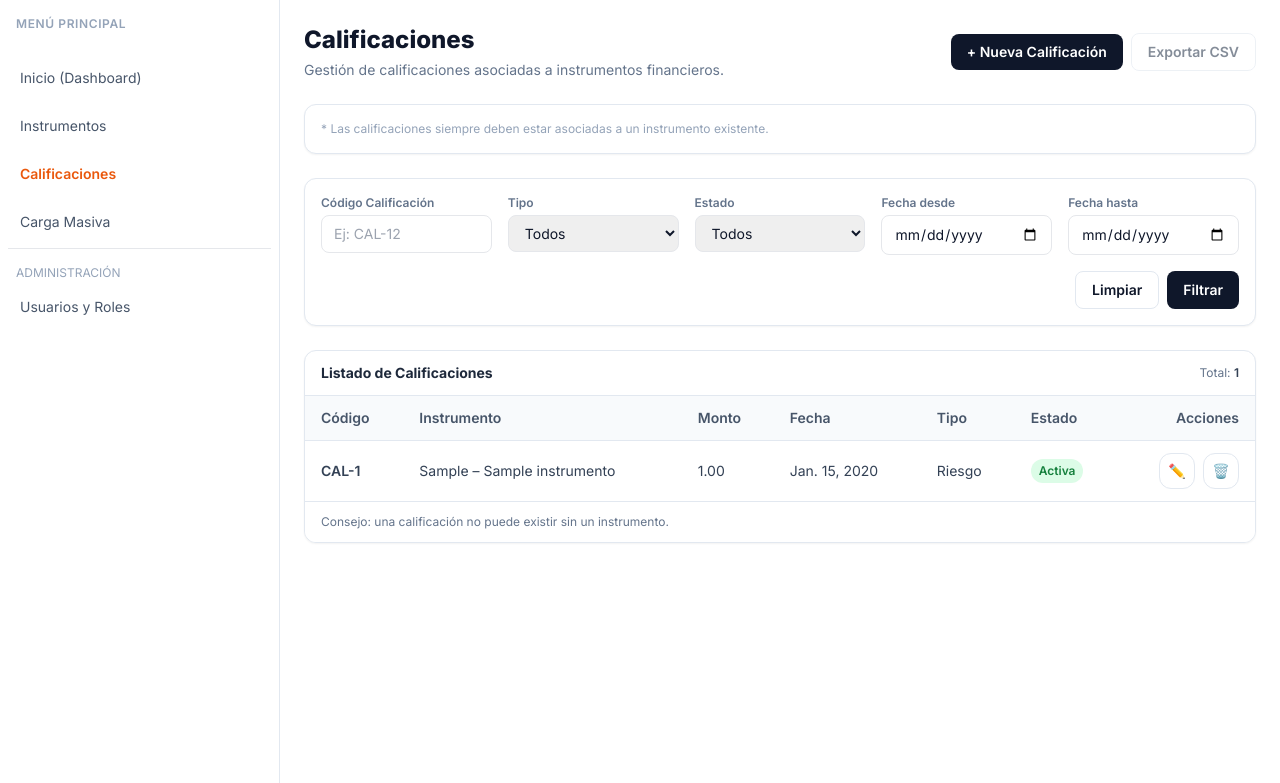
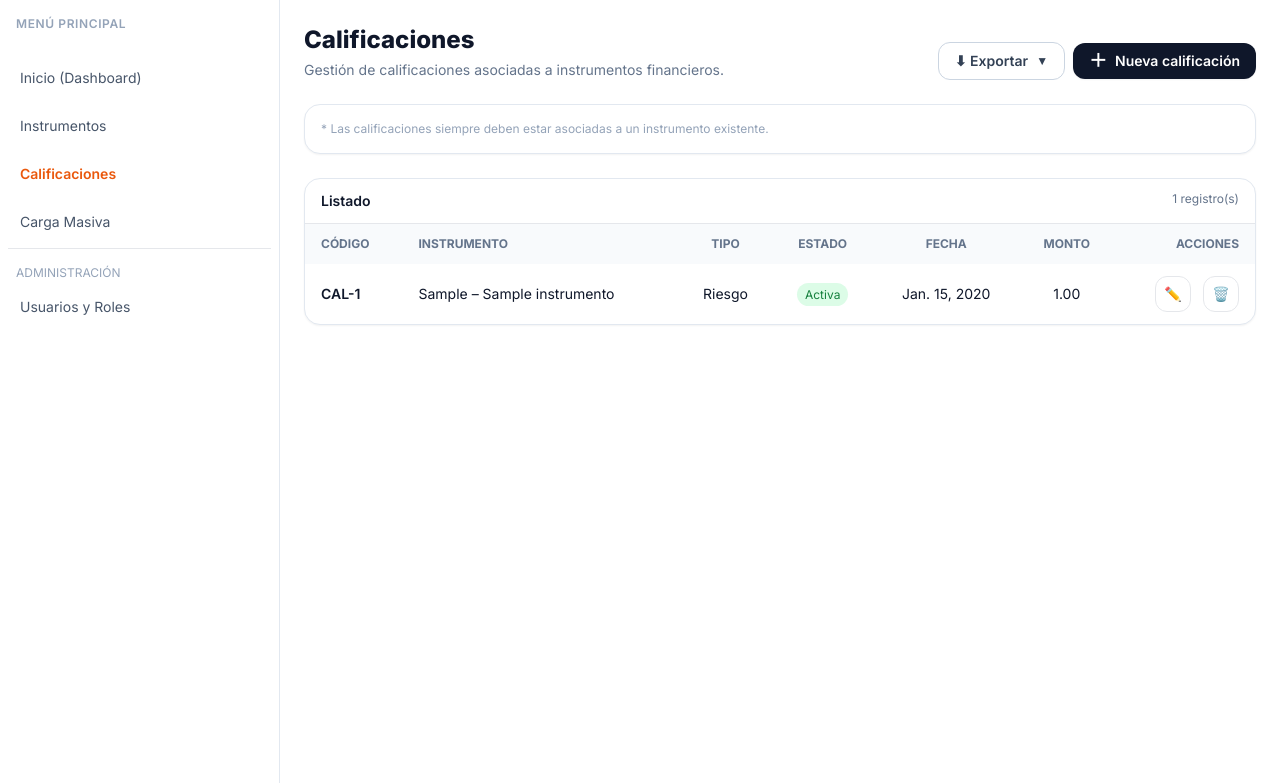
Before and after one commit to Fran-Akron/nuam-project, a Django app: page /calificaciones/ in a window 1280 px wide. Shown: the part 64-847 px from the top of the page. Run offline with Django 5.2, Linux system fonts and the light colour scheme; a user stored in the database is signed in; tables that the repository leaves empty hold one stand-in row (values such as "Sample post"); some libraries are stand-ins or nearby versions.

Commit message:
Dashboard basico con exportar sin logica

```diff
--- a/nuapp/templates/nuapp/calificaciones.html
+++ b/nuapp/templates/nuapp/calificaciones.html
@@ -1,216 +1,161 @@
 {% extends "nuapp/base.html" %}
 {% block content %}
 
-<!-- Encabezado -->
-<div class="flex flex-col sm:flex-row sm:items-center sm:justify-between gap-4 mb-6">
+<div class="max-w-6xl mx-auto">
+
+  <!-- HEADER -->
+  <div class="flex flex-col gap-3 sm:flex-row sm:items-end sm:justify-between">
     <div>
-    <h1 class="text-2xl font-extrabold text-slate-900">Calificaciones</h1>
+      <h1 class="text-2xl font-extrabold text-slate-900">
+        Calificaciones
+      </h1>
       <p class="text-sm text-slate-500 mt-1">
         Gestión de calificaciones asociadas a instrumentos financieros.
       </p>
     </div>
 
-  <!-- Acciones -->
-  <div class="flex items-center gap-2">
-    <a
-      href="{% url 'calificacion_nueva' %}"
-      class="px-4 py-2 rounded-lg bg-slate-900 text-white text-sm font-semibold hover:bg-slate-800 transition">
-      + Nueva Calificación
-    </a>
+    <!-- ACCIONES SUPERIORES -->
+    <div class="flex items-center gap-2 relative">
 
+      <!-- EXPORTAR (SOLO UI, SIN LÓGICA) -->
+      <div class="relative group">
         <button
           type="button"
-      class="px-4 py-2 rounded-lg border border-slate-200 text-slate-700 text-sm font-semibold opacity-60 cursor-not-allowed"
-      disabled>
-      Exportar CSV
+          class="inline-flex items-center gap-2 rounded-xl px-4 py-2 text-sm font-semibold
+                 border border-slate-300 bg-white text-slate-700 hover:bg-slate-50 transition">
+          ⬇ Exportar
+          <span class="text-xs">▼</span>
         </button>
+
+        <!-- DROPDOWN -->
+        <div
+          class="absolute right-0 mt-2 w-44 bg-white border border-slate-200
+                 rounded-xl shadow-lg opacity-0 invisible
+                 group-hover:opacity-100 group-hover:visible
+                 transition-all duration-150 z-20">
+
+          <!-- PDF -->
+          <button
+            type="button"
+            disabled
+            class="w-full flex items-center gap-2 px-4 py-2 text-sm
+                   text-slate-400 cursor-not-allowed hover:bg-slate-50 rounded-t-xl">
+            📄 Exportar PDF
+          </button>
+
+          <!-- CSV -->
+          <button
+            type="button"
+            disabled
+            class="w-full flex items-center gap-2 px-4 py-2 text-sm
+                   text-slate-400 cursor-not-allowed hover:bg-slate-50 rounded-b-xl">
+            📊 Exportar CSV
+          </button>
+
         </div>
       </div>
 
-<!-- Info -->
-<div class="bg-white border border-slate-200 rounded-xl shadow-sm p-4 mb-6">
+      <!-- NUEVA CALIFICACIÓN -->
+      <a href="{% url 'calificacion_nueva' %}"
+         class="inline-flex items-center gap-2 rounded-xl px-4 py-2 text-sm font-semibold
+                text-white bg-slate-900 hover:bg-slate-800 transition shadow-sm">
+        <span class="text-lg leading-none">＋</span>
+        Nueva calificación
+      </a>
+
+    </div>
+  </div>
+
+  <!-- INFO -->
+  <div class="mt-6 bg-white border border-slate-200 rounded-2xl shadow-sm p-4">
     <p class="text-xs text-slate-400">
       * Las calificaciones siempre deben estar asociadas a un instrumento existente.
     </p>
   </div>
 
-<!-- FILTROS -->
-<form method="get" class="bg-white border border-slate-200 rounded-xl shadow-sm p-4 mb-6">
-  <div class="grid grid-cols-1 sm:grid-cols-2 lg:grid-cols-5 gap-4">
-
-    <!-- Código calificación -->
-    <div>
-      <label class="block text-xs font-semibold text-slate-500 mb-1">
-        Código Calificación
-      </label>
-      <input
-        type="text"
-        name="codigo"
-        value="{{ request.GET.codigo }}"
-        placeholder="Ej: CAL-12"
-        class="w-full border rounded-lg px-3 py-2 text-sm">
-    </div>
-
-    <!-- Tipo -->
-    <div>
-      <label class="block text-xs font-semibold text-slate-500 mb-1">
-        Tipo
-      </label>
-      <select name="tipo" class="w-full border rounded-lg px-3 py-2 text-sm">
-        <option value="">Todos</option>
-        {% for value, label in tipos %}
-          <option value="{{ value }}" {% if request.GET.tipo == value %}selected{% endif %}>
-            {{ label }}
-          </option>
-        {% endfor %}
-      </select>
-    </div>
-
-    <!-- Estado -->
-    <div>
-      <label class="block text-xs font-semibold text-slate-500 mb-1">
-        Estado
-      </label>
-      <select name="estado" class="w-full border rounded-lg px-3 py-2 text-sm">
-        <option value="">Todos</option>
-        {% for value, label in estados %}
-          <option value="{{ value }}" {% if request.GET.estado == value %}selected{% endif %}>
-            {{ label }}
-          </option>
-        {% endfor %}
-      </select>
-    </div>
-
-    <!-- Fecha desde -->
-    <div>
-      <label class="block text-xs font-semibold text-slate-500 mb-1">
-        Fecha desde
-      </label>
-      <input
-        type="date"
-        name="fecha_desde"
-        value="{{ request.GET.fecha_desde }}"
-        class="w-full border rounded-lg px-3 py-2 text-sm">
-    </div>
-
-    <!-- Fecha hasta -->
-    <div>
-      <label class="block text-xs font-semibold text-slate-500 mb-1">
-        Fecha hasta
-      </label>
-      <input
-        type="date"
-        name="fecha_hasta"
-        value="{{ request.GET.fecha_hasta }}"
-        class="w-full border rounded-lg px-3 py-2 text-sm">
-    </div>
-
-  </div>
-
-  <div class="flex justify-end gap-2 mt-4">
-    <a
-      href="{% url 'calificaciones' %}"
-      class="px-4 py-2 rounded-lg border border-slate-200 text-sm font-semibold">
-      Limpiar
-    </a>
-
-    <button
-      type="submit"
-      class="px-4 py-2 rounded-lg bg-slate-900 text-white text-sm font-semibold hover:bg-slate-800">
-      Filtrar
-    </button>
-  </div>
-</form>
-
-<!-- Tabla -->
-<div class="bg-white border border-slate-200 rounded-xl shadow-sm overflow-hidden">
-
-  <div class="px-4 py-3 border-b border-slate-200 flex items-center justify-between">
-    <h2 class="text-sm font-bold text-slate-800">Listado de Calificaciones</h2>
+  <!-- TABLA -->
+  <div class="mt-6 bg-white border border-slate-200 rounded-2xl shadow-sm overflow-hidden">
+    <div class="px-4 py-3 border-b flex justify-between">
+      <span class="font-semibold text-sm">Listado</span>
       <span class="text-xs text-slate-500">
-      Total:
-      <span class="font-semibold text-slate-700">
-        {{ calificaciones|length }}
-      </span>
+        {{ calificaciones|length }} registro(s)
       </span>
     </div>
 
-  <div class="overflow-x-auto">
-    <table class="min-w-full text-sm">
-      <thead class="bg-slate-50 border-b border-slate-200">
-        <tr class="text-left text-slate-600">
-          <th class="px-4 py-3 font-semibold">Código</th>
-          <th class="px-4 py-3 font-semibold">Instrumento</th>
-          <th class="px-4 py-3 font-semibold">Monto</th>
-          <th class="px-4 py-3 font-semibold">Fecha</th>
-          <th class="px-4 py-3 font-semibold">Tipo</th>
-          <th class="px-4 py-3 font-semibold">Estado</th>
-          <th class="px-4 py-3 font-semibold text-right">Acciones</th>
+    <table class="w-full text-sm">
+      <thead class="bg-slate-50 text-xs uppercase text-slate-500">
+        <tr>
+          <th class="px-4 py-3 text-left">Código</th>
+          <th class="px-4 py-3 text-left">Instrumento</th>
+          <th class="px-4 py-3 text-center">Tipo</th>
+          <th class="px-4 py-3 text-center">Estado</th>
+          <th class="px-4 py-3 text-center">Fecha</th>
+          <th class="px-4 py-3 text-center">Monto</th>
+          <th class="px-4 py-3 text-right">Acciones</th>
         </tr>
       </thead>
 
-      <tbody class="divide-y divide-slate-200">
+      <tbody class="divide-y">
         {% for c in calificaciones %}
         <tr class="hover:bg-slate-50">
-          <td class="px-4 py-3 font-semibold text-slate-700">
+          <td class="px-4 py-3 font-semibold">
             CAL-{{ c.id }}
           </td>
 
-          <td class="px-4 py-3 text-slate-700">
+          <td class="px-4 py-3">
             {{ c.instrumento.codigo }} – {{ c.instrumento.nombre }}
           </td>
 
-          <td class="px-4 py-3 text-slate-700">
-            {{ c.monto|default:"—" }}
-          </td>
-
-          <td class="px-4 py-3 text-slate-700">
-            {{ c.fecha }}
-          </td>
-
-          <td class="px-4 py-3 text-slate-700">
+          <td class="px-4 py-3 text-center">
             {{ c.get_tipo_display }}
           </td>
 
-          <td class="px-4 py-3">
+          <td class="px-4 py-3 text-center">
             {% if c.estado == "ACTIVA" %}
-              <span class="inline-flex items-center px-2 py-1 rounded-full text-xs font-semibold bg-green-100 text-green-700">
+              <span class="px-2 py-1 rounded-full text-xs bg-green-100 text-green-700">
                 Activa
               </span>
             {% else %}
-              <span class="inline-flex items-center px-2 py-1 rounded-full text-xs font-semibold bg-red-100 text-red-700">
+              <span class="px-2 py-1 rounded-full text-xs bg-red-100 text-red-700">
                 Inactiva
               </span>
             {% endif %}
           </td>
 
+          <td class="px-4 py-3 text-center">
+            {{ c.fecha }}
+          </td>
+
+          <td class="px-4 py-3 text-center">
+            {{ c.monto|default:"—" }}
+          </td>
+
+          <!-- ACCIONES -->
           <td class="px-4 py-3 text-right">
-            <div class="flex justify-end gap-2">
-              <a
-                href="{% url 'calificacion_editar' c.id %}"
-                class="inline-flex items-center justify-center w-9 h-9 rounded-xl border border-slate-200 hover:bg-orange-50"
-                title="Editar">
+            <div class="flex justify-end gap-3">
+
+              <a href="{% url 'calificacion_editar' c.id %}"
+                 title="Editar"
+                 class="inline-flex items-center justify-center w-9 h-9 rounded-xl border hover:bg-orange-50">
                 ✏️
               </a>
 
-              <form
-                action="{% url 'calificacion_eliminar' c.id %}"
+              <form action="{% url 'calificacion_eliminar' c.id %}"
                     method="post"
                     onsubmit="return confirm('¿Eliminar esta calificación?');">
                 {% csrf_token %}
-                <button
-                  type="submit"
-                  class="inline-flex items-center justify-center w-9 h-9 rounded-xl border border-slate-200 hover:bg-red-50"
-                  title="Eliminar">
+                <button type="submit"
+                        class="inline-flex items-center justify-center w-9 h-9 rounded-xl border hover:bg-red-50">
                   🗑️
                 </button>
               </form>
+
             </div>
           </td>
         </tr>
         {% empty %}
         <tr>
-          <td colspan="7" class="px-4 py-8 text-center text-slate-500">
+          <td colspan="7" class="text-center py-10 text-slate-500">
             No hay calificaciones registradas
           </td>
         </tr>
@@ -219,9 +164,6 @@
     </table>
   </div>
 
-  <div class="px-4 py-3 bg-white border-t border-slate-200 text-xs text-slate-500">
-    Consejo: una calificación no puede existir sin un instrumento.
-  </div>
 </div>
 
 {% endblock %}
```
Also changed, not shown: nuapp/templates/nuapp/instrumentos.html (+55 -31 lines). Lines whose indentation alone changed are shown as unchanged.
